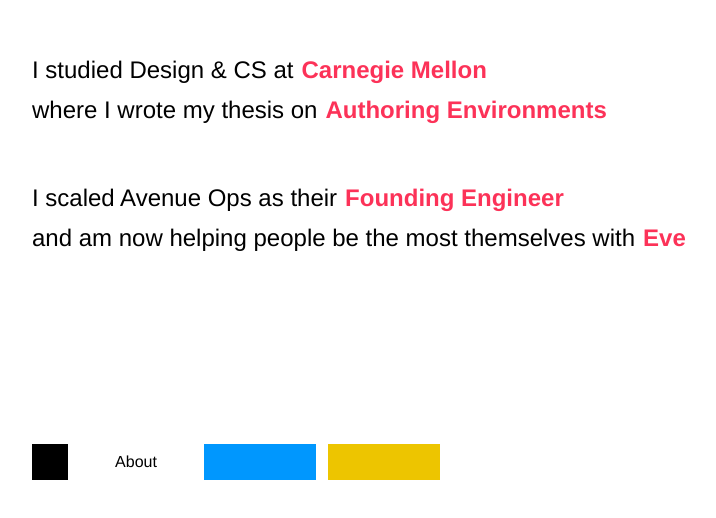
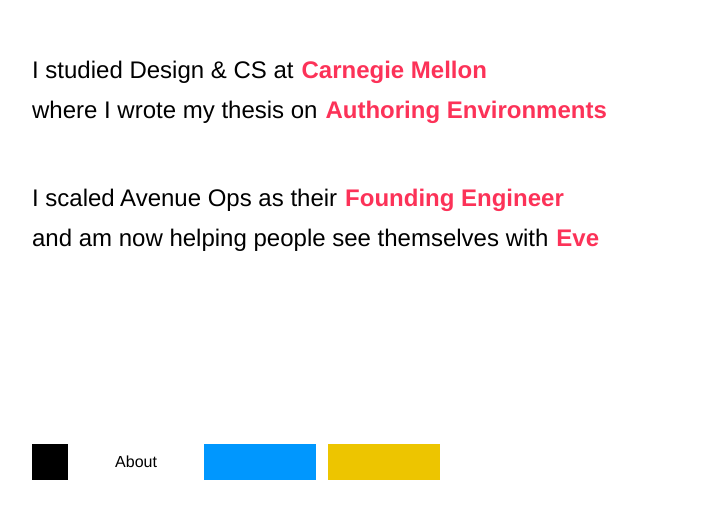
Before and after one commit to maayanalbert/malbert.space, a Next.js app: page /about in a window 1280 px wide. Shown: the part 210-728 px from the top of the page, without its empty margins (80-796 px from the left). Built offline with nearby package versions, Linux system fonts and the light colour scheme.

Commit message:
Update about.tsx

```diff
--- a/src/pages/about.tsx
+++ b/src/pages/about.tsx
@@ -27,7 +27,7 @@ export default function About() {
         link: "https://avenue.so/blog/avenue-launches-signal-views",
       },
       {
-        first: "and am now helping people be the most themselves with",
+        first: "and am now helping people see themselves with",
         second: "Eve",
         link: "https://www.eve.space/",
       },
```
